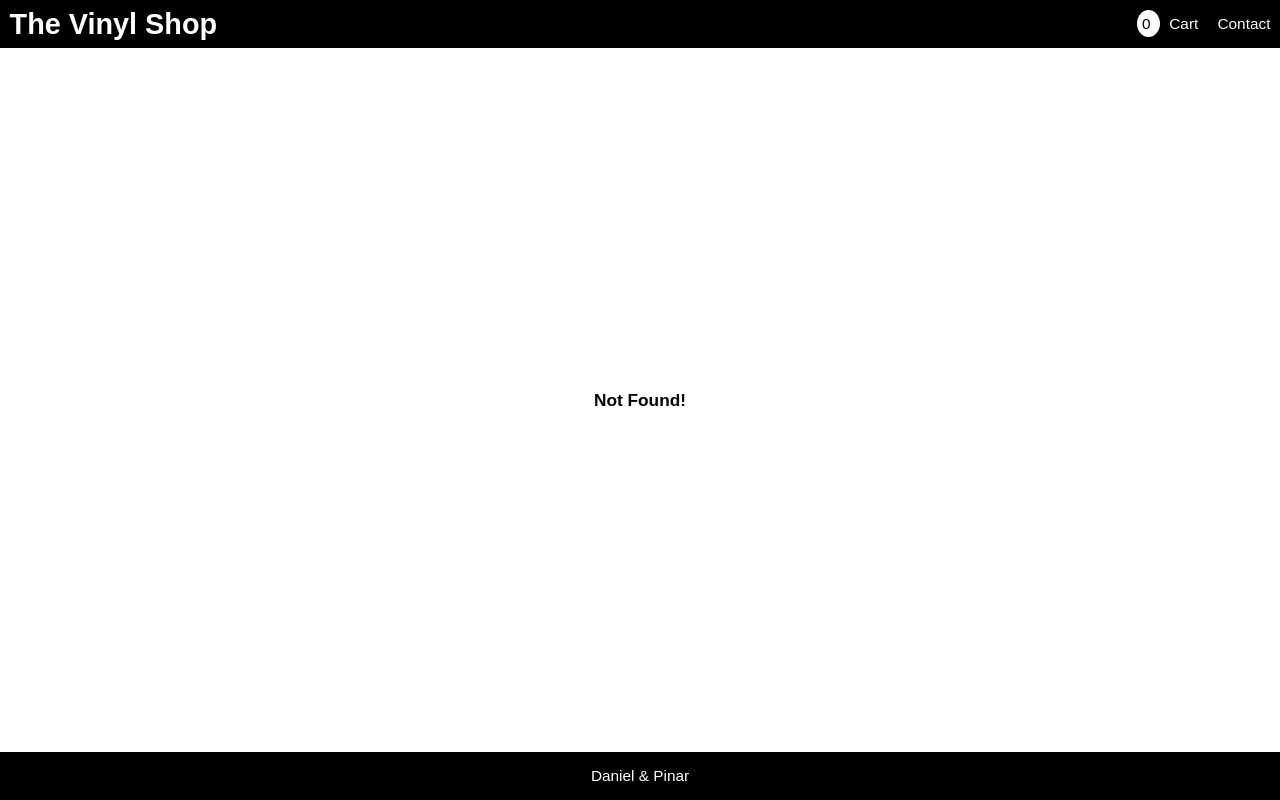
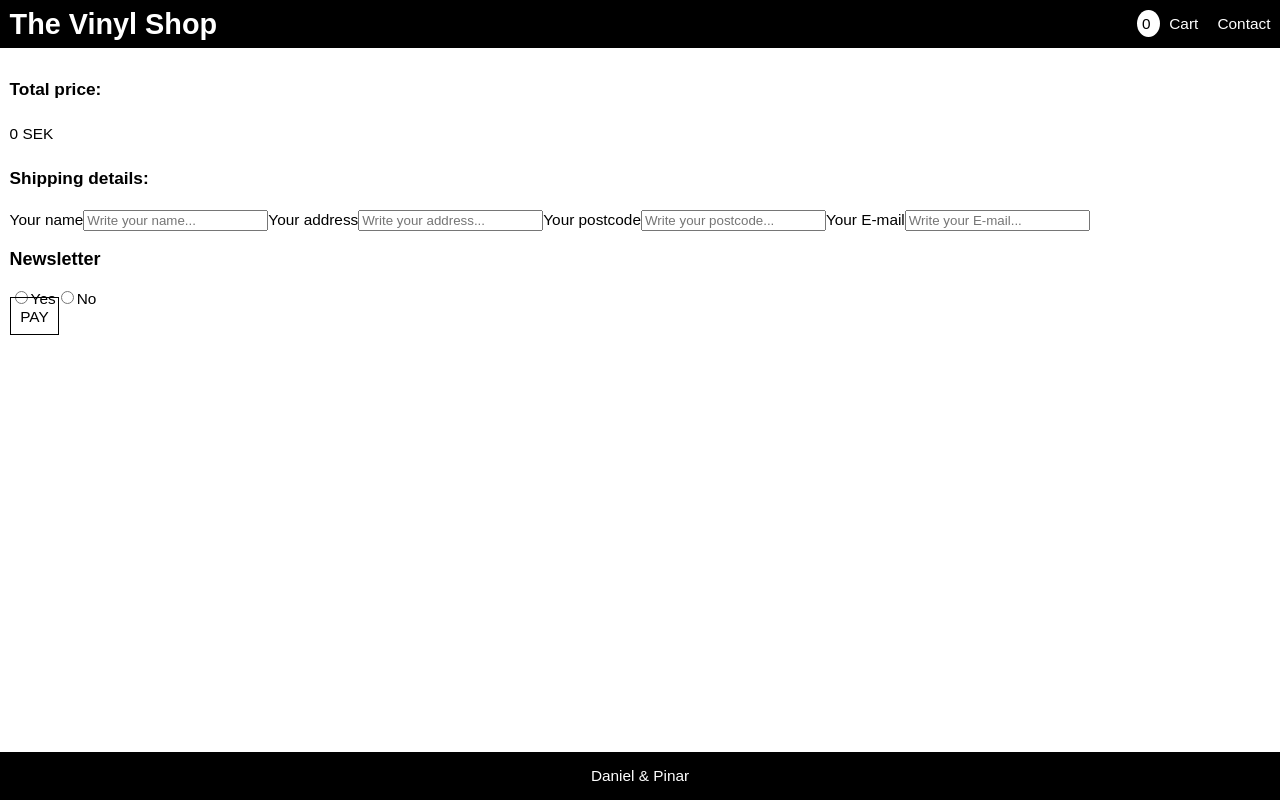
Before and after one commit to dandeloid/project-final, a React (Create React App) app in the folder frontend/: page /checkout in a window 1280 px wide. Before the commit this address had no page. Built offline with nearby package versions, Linux system fonts and the light colour scheme.

Commit message:
checkout+pay screens +basic form

```diff
--- a/frontend/src/App.js
+++ b/frontend/src/App.js
@@ -4,6 +4,7 @@ import { Provider } from 'react-redux'
 import { combineReducers, configureStore } from '@reduxjs/toolkit'
 
 import { shop } from './reducers/shop'
+import { cart } from './reducers/cart'
 
 import Header from './components/Header'
 import Footer from './components/Footer'
@@ -11,7 +12,9 @@ import NotFound from './components/NotFound'
 import ProductScreen from './screens/ProductScreen'
 import HomeScreen from './screens/HomeScreen'
 import CartScreen from './screens/CartScreen'
-import { cart } from './reducers/cart'
+import CheckoutScreen from './screens/CheckoutScreen'
+import PayScreen from './screens/PayScreen'
+
 
 
 ////////////////
@@ -33,6 +36,8 @@ const App = () => {
               <Route exact path="/" element={<HomeScreen />} />
               <Route path="/product/:id" element={<ProductScreen />} />
               <Route path="/cart" element={<CartScreen />} />
+              <Route path="/checkout" element={<CheckoutScreen />} />
+              <Route path="/pay" element={<PayScreen />} />
               <Route path="*" element={<NotFound />} />
             </Routes>
           <Footer />
--- a/frontend/src/index.css
+++ b/frontend/src/index.css
@@ -89,8 +89,10 @@ button.primary {
 button.block {
   width: 100%;
 }
-.back-button {
+.link-button {
   color: black;
+  border: 1px solid black;
+  padding: 1rem;
 }
 .cart-button {
   color: black;
--- a/frontend/src/screens/CartScreen.js
+++ b/frontend/src/screens/CartScreen.js
@@ -1,5 +1,6 @@
 import React from 'react'
 import { useSelector, useDispatch } from 'react-redux'
+import { Link } from 'react-router-dom'
 
 import { cart } from '../reducers/cart'
 
@@ -25,7 +26,7 @@ const CartScreen = () => {
     }
     return (
         <main>
-            <button onClick={() => removeAllFromCart()}>Remove all</button>
+            <Link to="/checkout" className="link-button">Checkout</Link>
             {inCart.map(product => (
                 <div key={product._id}>
                 <h1>Added to cart</h1>
@@ -39,6 +40,7 @@ const CartScreen = () => {
                 <button onClick={() => removeFromCart(product)}>Remove</button>
             </div>
             ))}
+            <button onClick={() => removeAllFromCart()}>Remove all</button>
         </main>
     )
 }
--- /dev/null
+++ b/frontend/src/screens/CheckoutScreen.js
@@ -0,0 +1,44 @@
+import React from 'react'
+import { useSelector } from 'react-redux'
+import { Link } from 'react-router-dom'
+
+const CheckoutScreen = () => {
+    const inCart = useSelector((store) => store.cart.cart)
+
+    const sumAllPrice = inCart.map(item => item.quantity * item.price).reduce((prev, curr) => prev + curr, 0)
+
+    return (
+        <main>
+            <h1>Total price:</h1>
+            <p>{sumAllPrice} SEK</p>
+
+            <h1>Shipping details:</h1>
+            <section>
+                <form>
+                    <div>
+                        <ul>
+                        <label htmlFor="name">Your name</label>
+                            <input type="text" required id="name" name="name" placeholder="Write your name..."/>
+                        <label htmlFor="name">Your address</label>
+                            <input type="text" required id="address" name="address" placeholder="Write your address..."/>
+                        <label htmlFor="name">Your postcode</label>
+                            <input type="text" required id="postcode" name="postcode" placeholder="Write your postcode..."/>
+                        <label htmlFor="email">Your E-mail</label>
+                            <input type="email" required id="email" name="email" placeholder="Write your E-mail..."/>
+                        </ul>
+                    </div>
+                <h3>Newsletter</h3>
+                <div>
+                <input type="radio" id="letter-yes" name="newsletter" value="yes"/>
+                    <label htmlFor="newsletter">Yes</label>
+                <input type="radio" id="letter-no" name="newsletter" value="no"/>
+                    <label htmlFor="newsletter">No</label>
+                </div>
+                <Link to="/pay" className="link-button" type="submit">PAY</Link>
+                </form>
+            </section>
+        </main>
+    )
+}
+
+export default CheckoutScreen
--- /dev/null
+++ b/frontend/src/screens/PayScreen.js
@@ -0,0 +1,15 @@
+import React from 'react'
+import { useSelector } from 'react-redux'
+
+const PayScreen = () => {
+    const inCart = useSelector((store) => store.cart.cart)
+    const sumAllPrice = inCart.map(item => item.quantity * item.price).reduce((prev, curr) => prev + curr, 0)
+
+    return (
+        <main>
+            <h1>PLS GIVE {sumAllPrice} MONEY!</h1>
+        </main>
+    )
+}
+
+export default PayScreen
--- a/frontend/src/screens/ProductScreen.js
+++ b/frontend/src/screens/ProductScreen.js
@@ -41,7 +41,7 @@ const ProductScreen = () => {
                 <Loading/>
             ) : (
                 <>
-                <Link className="back-button" to="/">Back</Link>
+                <Link className="link-button" to="/">Back</Link>
                 <div className="row top">
                     <div className="column-2">
                         <img className="large" src={product.image} alt={product.name} />
```
